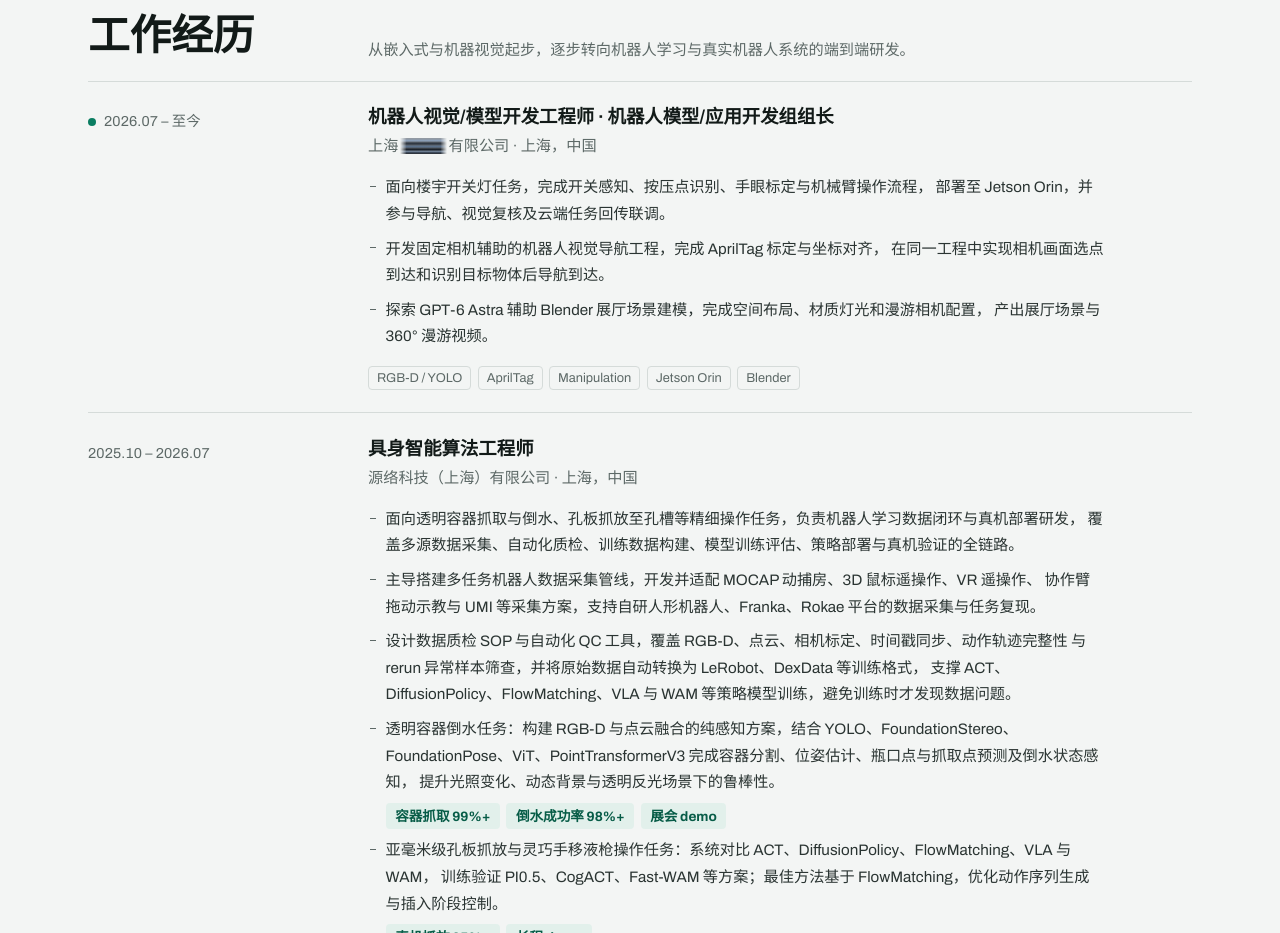
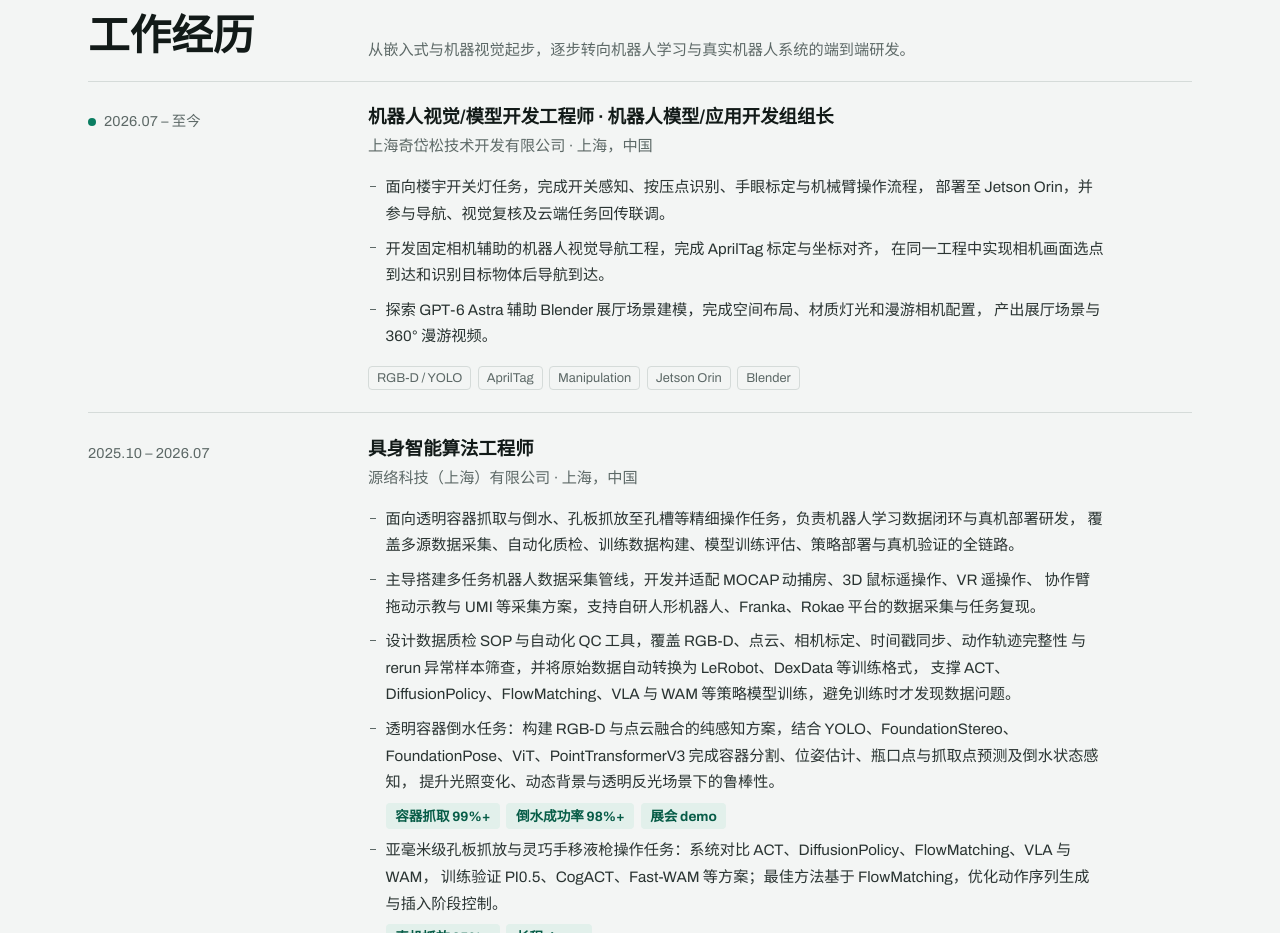
Before and after one commit to JQ-Sakura/jq-sakura.github.io, a plain HTML site: page index.html in a window 1280 px wide. Shown: the part 2140-3073 px from the top of the page. Drawn offline with Linux system fonts and the light colour scheme.

Commit message:
Reveal current employer in experience

```diff
--- a/index.html
+++ b/index.html
@@ -209,10 +209,7 @@
                 <div class="timeline-top">
                   <div>
                     <p class="timeline-role">机器人视觉/模型开发工程师 · 机器人模型/应用开发组组长</p>
-                    <p class="timeline-org">
-                      上海<span class="redacted" role="img" aria-label="公司名称暂不公开"
-                        title="暂不公开"></span>有限公司 · 上海，中国
-                    </p>
+                    <p class="timeline-org">上海奇岱松技术开发有限公司 · 上海，中国</p>
                   </div>
                   <p class="timeline-date">2026.07 – 至今</p>
                 </div>
```
